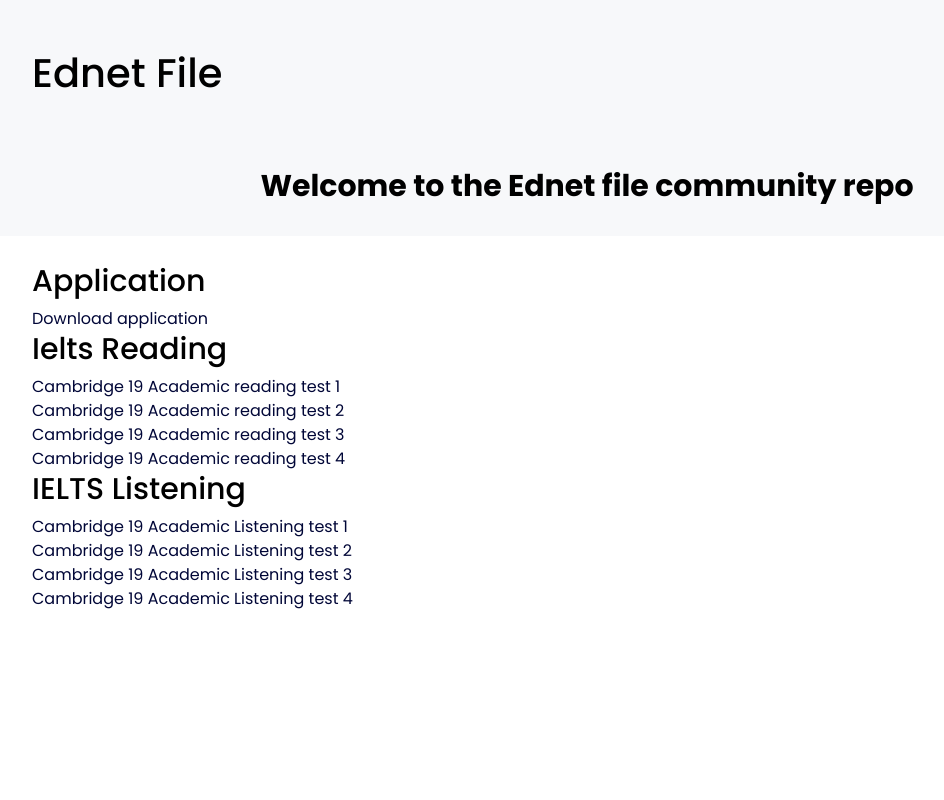
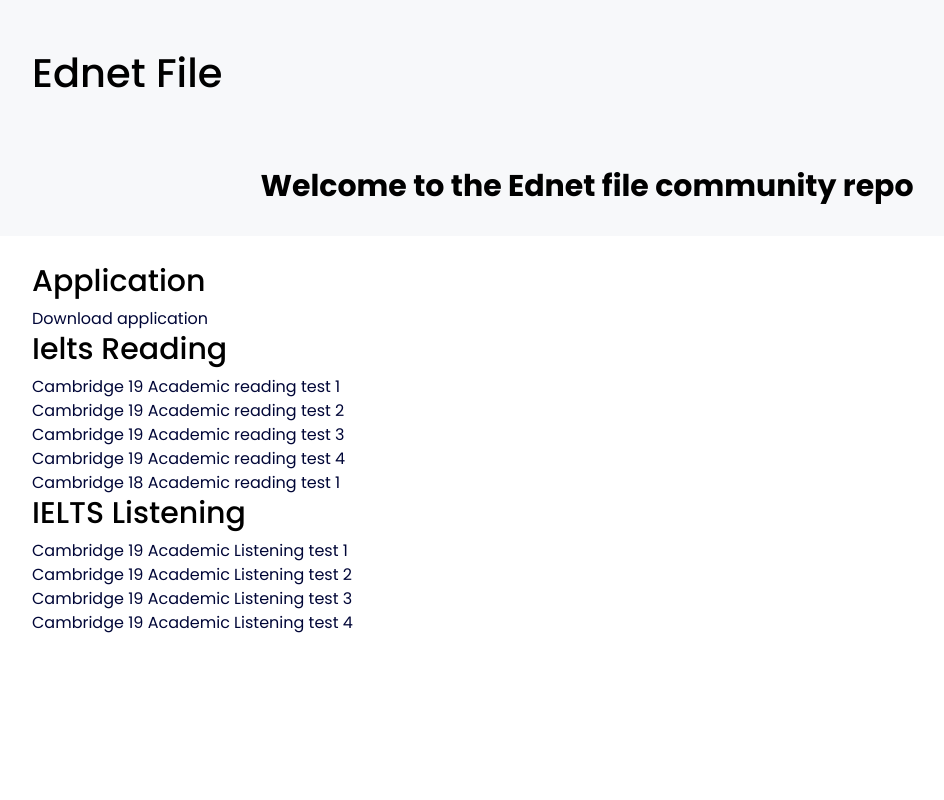
Before and after one commit to ednetfile/ednetfile.github.io, a plain HTML site: page index.html in a window 1280 px wide. Shown: the top 800 px of the page, without its empty margins (53-997 px from the left). Drawn offline with Linux system fonts and the light colour scheme.

Commit message:
Update index.html

```diff
--- a/index.html
+++ b/index.html
@@ -51,6 +51,9 @@
       <div>
         <a href="https://github.com/ednetfile/ednetfile.github.io/raw/refs/heads/main/ielts/reading/cambridge_19_academic_reading_test_4.ednet">Cambridge 19 Academic reading test 4</a>
       </div>
+      <div>
+        <a href="https://github.com/ednetfile/ednetfile.github.io/raw/refs/heads/main/ielts/reading/cambridge_18_academic_reading_test_1.ednet">Cambridge 18 Academic reading test 1</a>
+      </div>
 
 
 
```
